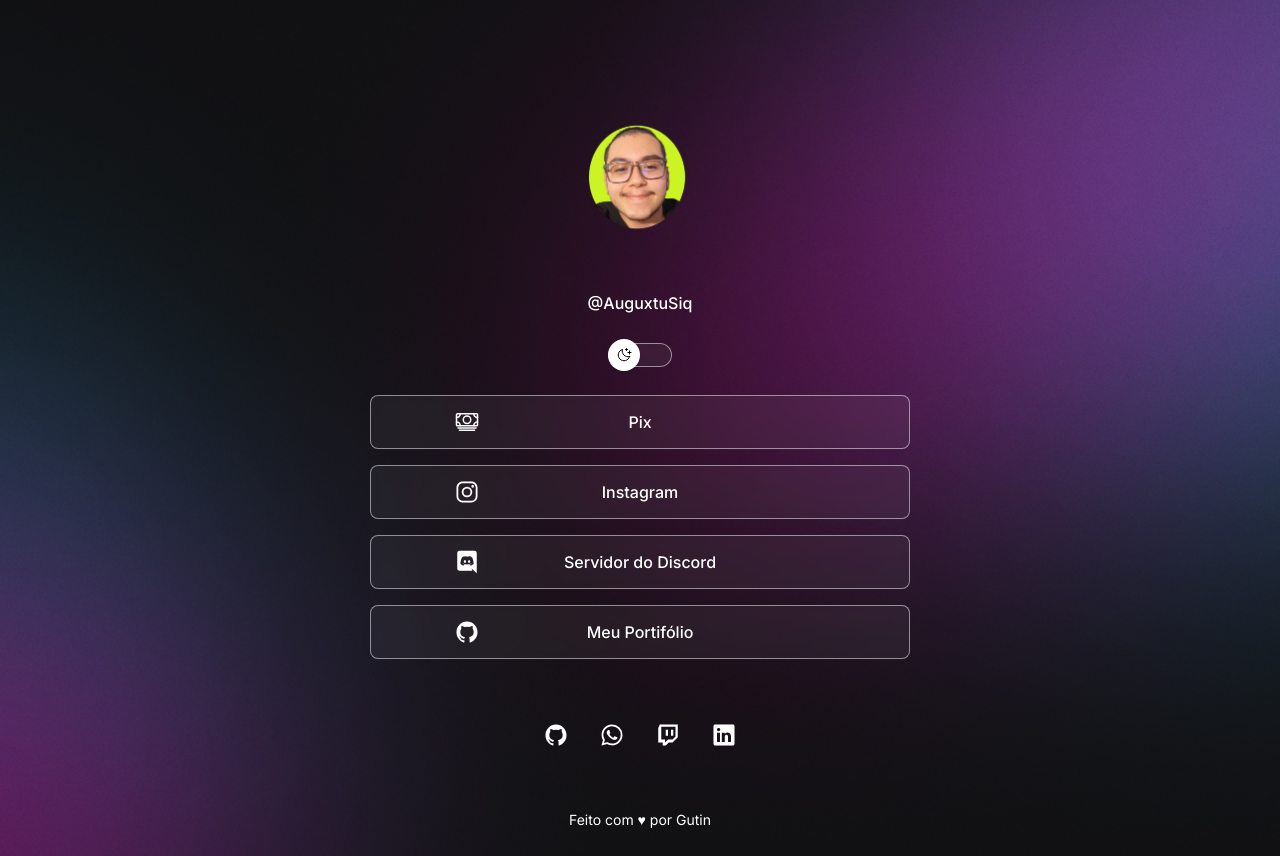
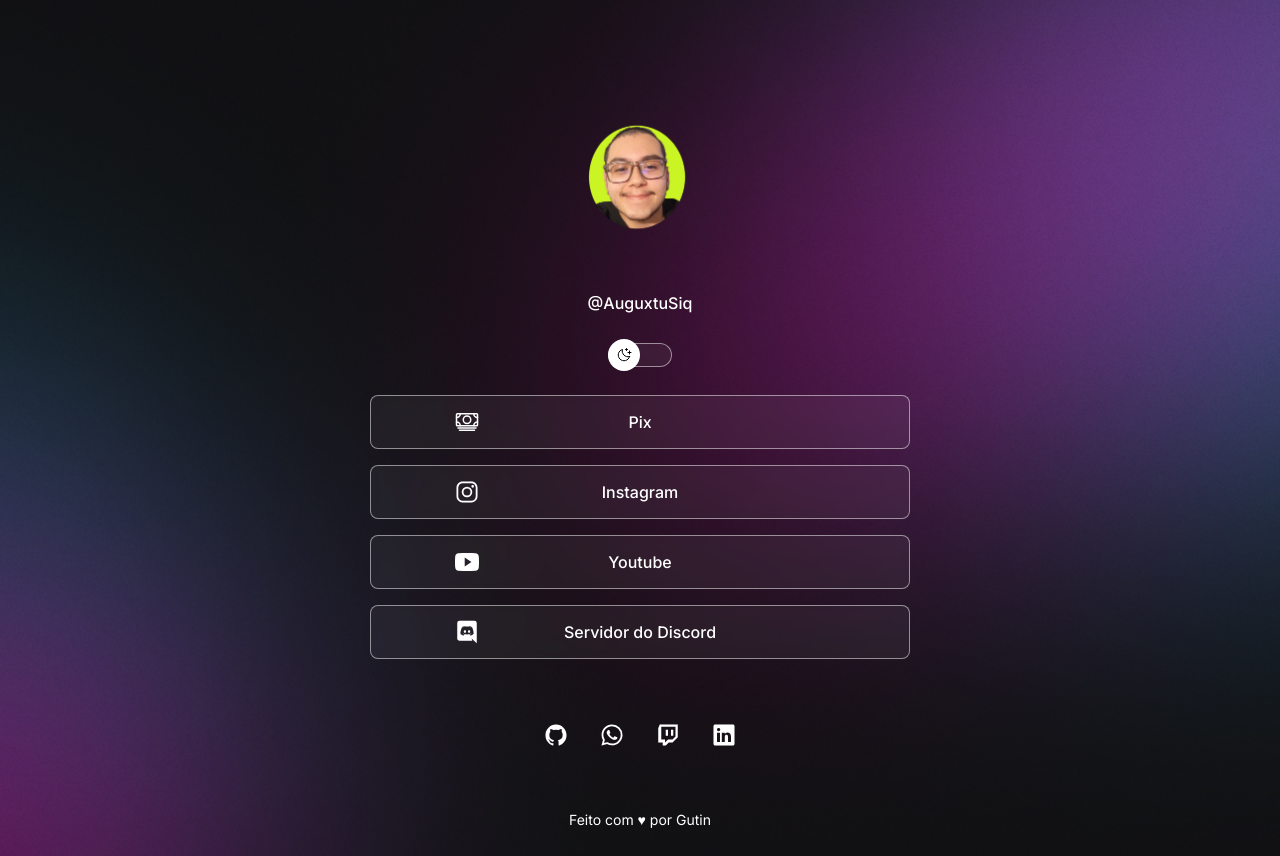
Before and after one commit to Auguxtu/Agregador-de-Links, a website: page index.html in a window 1280 px wide. Drawn offline with nearby package versions, Linux system fonts and the light colour scheme.

Commit message:
youtube add

```diff
--- a/index.html
+++ b/index.html
@@ -43,14 +43,14 @@
         </li>
 
         <li>
-          <a href="https://discord.gg/fP4Ejtbw6q" target="_blank"
-            ><ion-icon name="logo-discord"></ion-icon>Servidor do Discord</a
+          <a href="https://www.youtube.com/@Auguxtu" target="_blank"
+            ><ion-icon name="logo-youtube"></ion-icon>Youtube</a
           >
         </li>
 
         <li>
-          <a href="https://github.com/Auguxtu" target="_blank"
-            ><ion-icon name="logo-github"></ion-icon>Meu Portifólio</a
+          <a href="https://discord.gg/fP4Ejtbw6q" target="_blank"
+            ><ion-icon name="logo-discord"></ion-icon>Servidor do Discord</a
           >
         </li>
       </ul>
@@ -81,7 +81,7 @@
       <footer>
         Feito com ♥ por
         <a
-          href="https://api.whatsapp.com/message/DVSE6RRGJNLNO1?autoload=1&app_absent=0"
+          href="https://imgs.search.brave.com/N79dPi2qSNjYnqijyW4_gV7aNWIF2M4aBj6zz_g6y5M/rs:fit:860:0:0:0/g:ce/aHR0cHM6Ly9maWxl/cy50ZWNub2Jsb2cu/bmV0L3dwLWNvbnRl/bnQvdXBsb2Fkcy8y/MDIxLzAxL0JTT0Qt/dGVsYS1henVsLTEw/NjB4NTk2LnBuZw"
           >Gutin</a
         >
       </footer>
```
